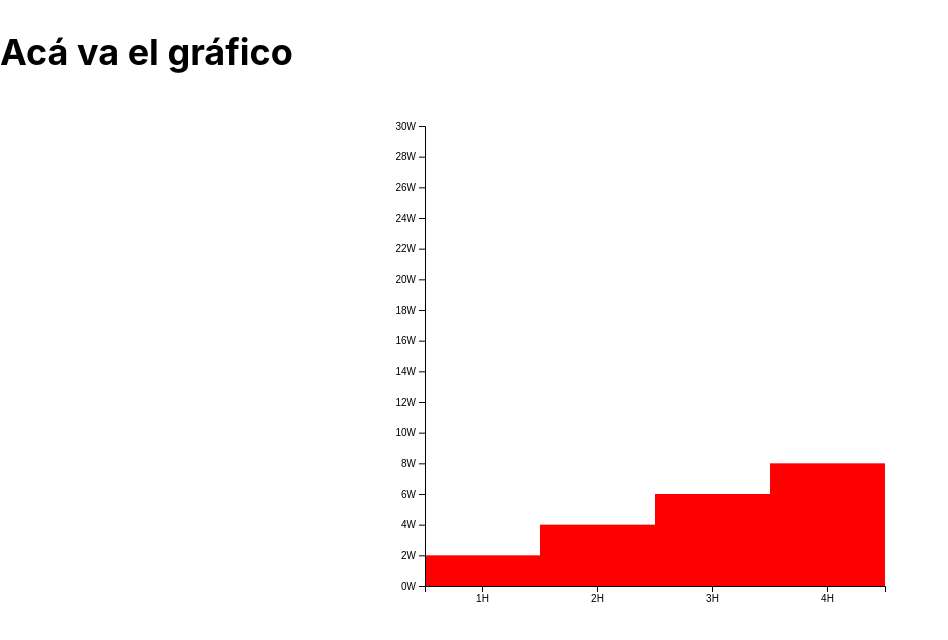
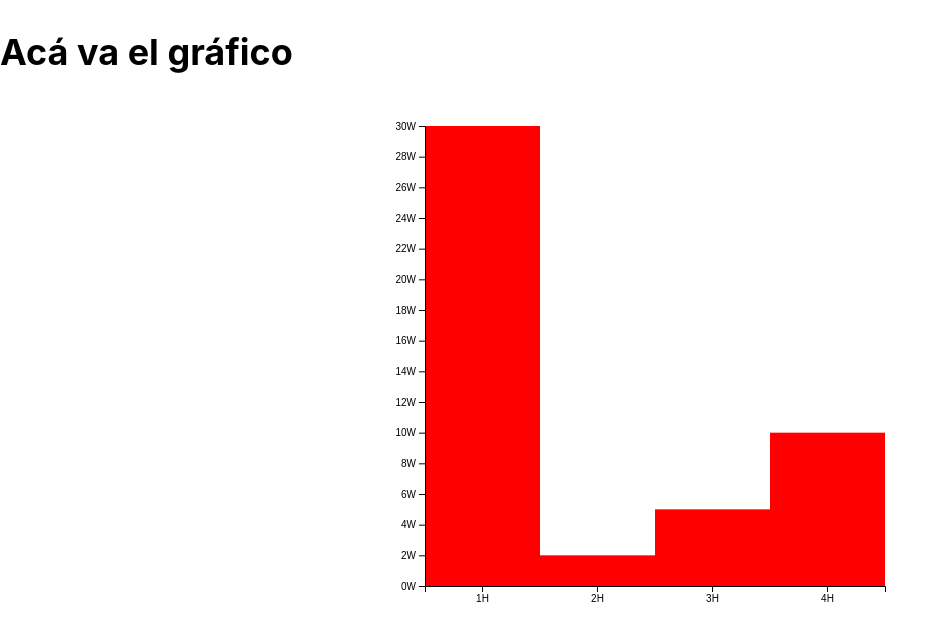
Before and after one commit to rodrigomartinezar/nextjs-blog, a Next.js app: page /posts/charts in a window 1280 px wide. Shown: the top 640 px of the page, without its empty margins (0-948 px from the left). Built offline with nearby package versions, Linux system fonts and the light colour scheme.

Commit message:
fix: missing argument on axis generation

```diff
--- a/components/Graph/graph.tsx
+++ b/components/Graph/graph.tsx
@@ -5,6 +5,8 @@ const Graph = (props) => {
 
   const margin = {top:20, right: 5, bottom: 20, left:35}
   const length = props.data.length
+
+
   const xScale = d3.scaleBand()
     .domain(Array.from({length}, (v,k) => String(k+1)))
     .range([margin.left, 500-margin.right])
@@ -34,8 +36,8 @@ const Graph = (props) => {
   const yAxis = useRef()
   const xAxis = useRef()
 
-  const yAxisGenerator = d3.axisLeft().scale(yScale).tickFormat(d => `${d}W`)
-  const xAxisGenerator = d3.axisBottom().scale(xScale).tickFormat(d => `${d}H`)
+  const yAxisGenerator = d3.axisLeft(yAxis).scale(yScale).tickFormat(d => `${d}W`)
+  const xAxisGenerator = d3.axisBottom(xAxis).scale(xScale).tickFormat(d => `${d}H`)
 
   useEffect(() => {
     d3.select(yAxis.current).call(yAxisGenerator)
--- a/package.json
+++ b/package.json
@@ -9,6 +9,7 @@
   },
   "dependencies": {
     "@types/d3": "^5.7.2",
+    "antd": "^4.5.3",
     "d3": "^5.16.0",
     "date-fns": "^2.15.0",
     "gray-matter": "^4.0.2",
--- a/pages/posts/charts.tsx
+++ b/pages/posts/charts.tsx
@@ -1,11 +1,16 @@
 import Graph from '../../components/Graph/graph'
-import Head from 'next/head'
+import { useEffect } from 'react'
+import { Input } from 'antd'
 
 const GraphPost = () => {
+  const datos = [30,2,5,10]
+
+
+
   return (
     <>
       <h1>Acá va el gráfico</h1>
-      <Graph data={[2,4,6,8]}/>
+      <Graph data={datos}/>
     </>
   )
 }
```
Also changed, not shown: 1 other file (tests, documents, lock files or other folders).
